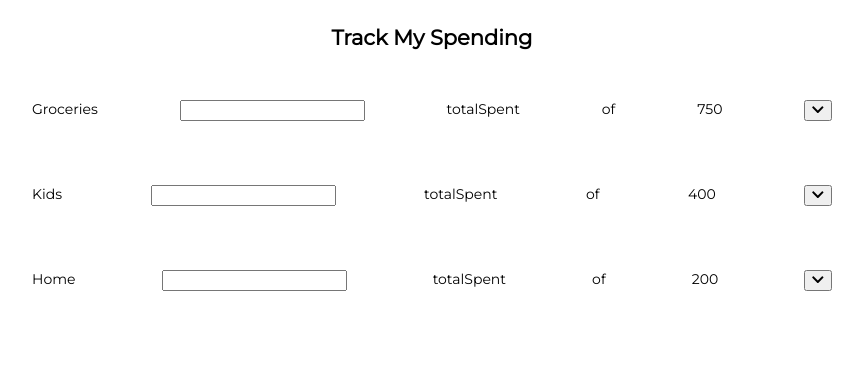
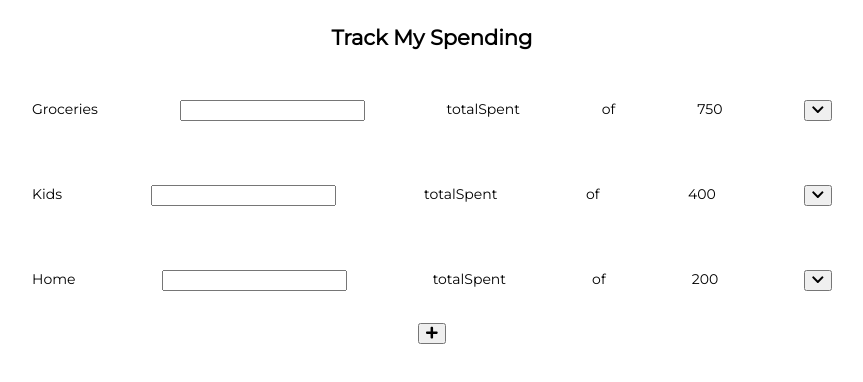
Before and after one commit to joyrichmond/hungry-hippo, a React (Create React App) app in the folder packages/web/: page / in a window 1280 px wide. Shown: the top 382 px of the page, without its empty margins (208-1071 px from the left). Built offline with nearby package versions, Linux system fonts and the light colour scheme.

Commit message:
add AddButton to SpendingTracker

```diff
--- a/packages/web/src/comps/SpendingTracker.tsx
+++ b/packages/web/src/comps/SpendingTracker.tsx
@@ -4,6 +4,7 @@ import { State } from '../reducers/spendingTrackerReducer';
 import { addNewCategory } from '../actions/spendingTrackerActions';
 
 import CategoryLine from './spendingTracker/CategoryLine';
+import AddButton from './utils/AddButton';
 
 type Props = {
   budgetCategories: State['budgetCategories'];
@@ -16,19 +17,20 @@ const SpendingTracker: FC<Props> = ({ budgetCategories }) => {
       {budgetCategories.map(x => {
         return <CategoryLine key={x.category} {...x} />;
       })}
+      <AddButton />
     </div>
   );
 };
 
 const mapPropsToState = (state: State) => ({
-  budgetCategories: state.budgetCategories
+  budgetCategories: state.budgetCategories,
 });
 
 const mapDispatchToProps = {
-  addNewCategory
+  addNewCategory,
 };
 
 export default connect(
   mapPropsToState,
-  mapDispatchToProps
+  mapDispatchToProps,
 )(SpendingTracker);
```
Also changed, not shown: packages/web/src/comps/utils/AddButton.tsx (+6 -4 lines).
